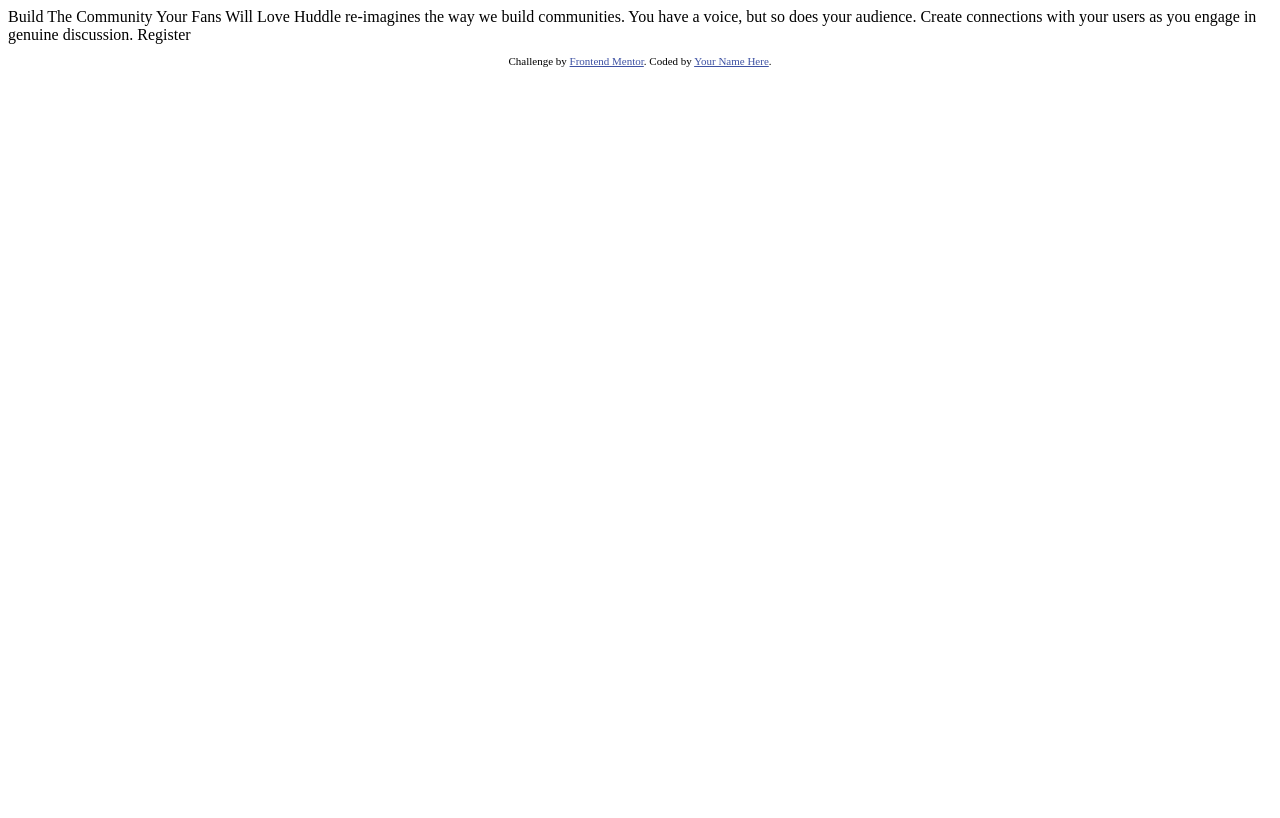
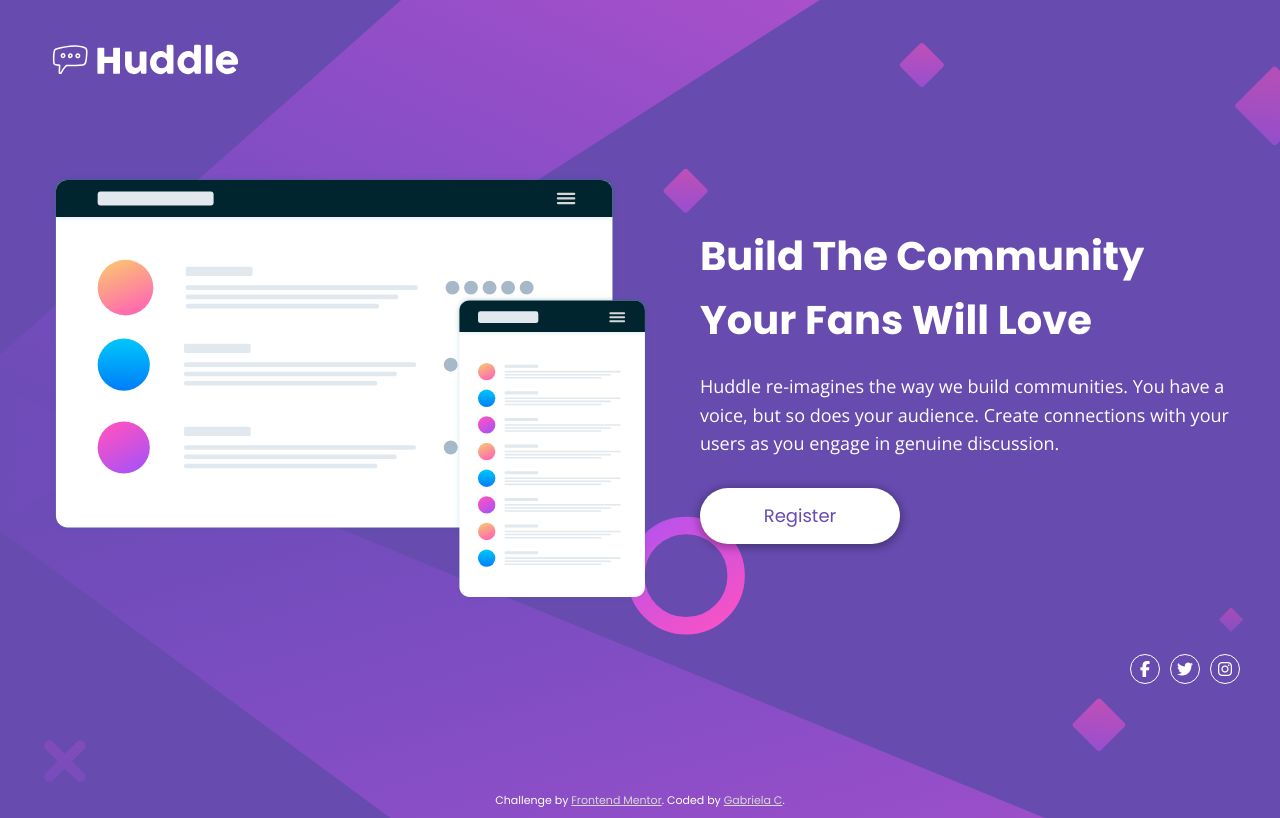
Before and after one commit to gcardenasdev/huddle-landing-page-with-single-introductory-section, a plain HTML site: page index.html in a window 1280 px wide. Drawn offline with nearby package versions, Linux system fonts and the light colour scheme.

Commit message:
Flex box layout

```diff
--- a/index.html
+++ b/index.html
@@ -8,26 +8,49 @@
 
   <title>Frontend Mentor | Huddle landing page with single introductory section</title>
 
-  <!-- Feel free to remove these styles or customise in your own stylesheet 👍 -->
-  <style>
-    .attribution { font-size: 11px; text-align: center; }
-    .attribution a { color: hsl(228, 45%, 44%); }
-  </style>
+
+  <link href="https://necolas.github.io/normalize.css/8.0.1/normalize.css" rel="stylesheet">
+  <link href="https://fonts.googleapis.com/css2?family=Poppins:wght@400;700&display=swap" rel="stylesheet">
+  <link href="https://fonts.googleapis.com/css2?family=Open+Sans&display=swap" rel="stylesheet">
+  <link href="style.css" rel="stylesheet">
+
+
+
 </head>
 <body>
 
-  Build The Community Your Fans Will Love
+  <header>
+    <img class="logo" src="images/logo.svg">
+  </header>
 
-  Huddle re-imagines the way we build communities. You have a voice, but so does your audience.
-  Create connections with your users as you engage in genuine discussion.
 
-  Register
+  <main>
+    <div>
+      <img class="mockup" src="images/illustration-mockups.svg">
+    </div>
+
+    <div class="into-section">
+      <h1 class="title">Build The Community Your Fans Will Love</h1>
+
+      <p class="intro">Huddle re-imagines the way we build communities. You have a voice, but so does your audience.
+      Create connections with your users as you engage in genuine discussion.</p>
+
+      <button class="btn">Register</button>
+
+      <div class="icons">
+        <span class="icon-container"><i class="fab fa-facebook-f"></i></span>
+        <span class="icon-container"><i class="fab fa-twitter"></i></span>
+        <span class="icon-container"><i class="fab fa-instagram"></i></span>
+      </div>
+    </div>
+  </main>
 
   <footer>
     <p class="attribution">
       Challenge by <a href="https://www.frontendmentor.io?ref=challenge" target="_blank">Frontend Mentor</a>.
-      Coded by <a href="#">Your Name Here</a>.
+      Coded by <a href="https://github.com/gcardenasdev">Gabriela C</a>.
     </p>
   </footer>
 </body>
+<script src="https://kit.fontawesome.com/86b9926439.js" crossorigin="anonymous"></script>
 </html>
--- /dev/null
+++ b/style.css
@@ -0,0 +1,157 @@
+* {
+  box-sizing: border-box;
+}
+
+body {
+  background-image: url(images/bg-mobile.svg);
+  background-repeat: no-repeat;
+  background-color: hsl(257, 40%, 49%);
+  color: white;
+
+}
+/* Header */
+
+.logo {
+  width: 30%;
+  margin: 1.25rem 0 3.750em 1.875rem;
+}
+
+/* END Header */
+
+/* Main Content */
+
+main {
+  margin: 0 9%;
+  text-align: center;
+}
+
+.mockup {
+  width: 96%;
+
+}
+
+.title {
+  margin-top: 3.125em;
+  font-size: 1.5em;
+  font-family: 'Poppins', sans-serif;
+  line-height: 1.6;
+}
+
+.intro {
+  font-family: 'Open Sans', sans-serif;
+  font-weight: 400;
+  line-height: 1.6;
+}
+
+.btn {
+  margin: 0.625rem auto;
+  width: 200px;
+  height: 40px;
+  background-color: white;
+  color: hsl(257, 40%, 49%);
+  font-size: 1.125em;
+  font-family: 'Poppins', sans-serif;
+  border-radius: 50px;
+  border-style: none;
+  box-shadow:  0 2px 8px 2px rgba(0, 0, 0, 0.3);
+}
+
+.icons {
+  display: flex;
+  margin: 3.75rem 0;
+  justify-content: center;
+}
+
+.icon-container {
+  display: flex;
+  justify-content: center;
+  align-items: center;
+  font-size: 1em;
+  color: white;
+  margin-left: 0.625rem;
+  width: 30px;
+  height: 30px;
+  border: solid 1px white;
+  border-radius: 100%;
+}
+
+/* END Main Content */
+
+/* Footer */
+
+.attribution {
+  font-size: 0.688em;
+  text-align: center;
+  font-family: 'Poppins', sans-serif;
+  margin-top: 3.125rem;
+}
+.attribution a {
+  color: hsl(0, 0%, 84.7%);
+ }
+
+ /* END Footer */
+
+ /* Desktop Styles */
+
+@media only screen and (min-width: 76.25em) {
+
+  body {
+    background-image: url(images/bg-desktop.svg);
+    background-repeat: no-repeat;
+    background-size: cover;
+    background-position: center;
+  }
+
+  /* Header */
+
+  header {
+    margin: 0.9375rem 0  1.5625rem;
+  }
+
+  .logo {
+    width: 200px;
+    margin-left: 2.7rem;
+
+  }
+
+  /* END Header */
+
+  /* Main Content */
+
+  main {
+    display: flex;
+    margin-left: 3.125rem;
+    margin-right: 2.5rem;
+    text-align: left;
+  }
+  .mockup {
+    width: 600px;
+
+  }
+
+  .title {
+    font-size: 2.5em;
+    margin: 3.125rem 0 1.25rem 3.125rem;
+    line-height: 1.6;
+  }
+
+  .intro {
+    font-size: 1.125em;
+    margin: 0 0 1.25rem 3.125rem;
+    line-height: 1.6;
+  }
+
+  .btn {
+    height: 56px;
+    margin-left: 3.125rem;
+  }
+
+  .icons {
+    display: flex;
+    justify-content: flex-end;
+    margin-top: 6.25rem;
+  }
+
+  /* END Main Content */
+
+  }
```
Also changed, not shown: 1 other file.
